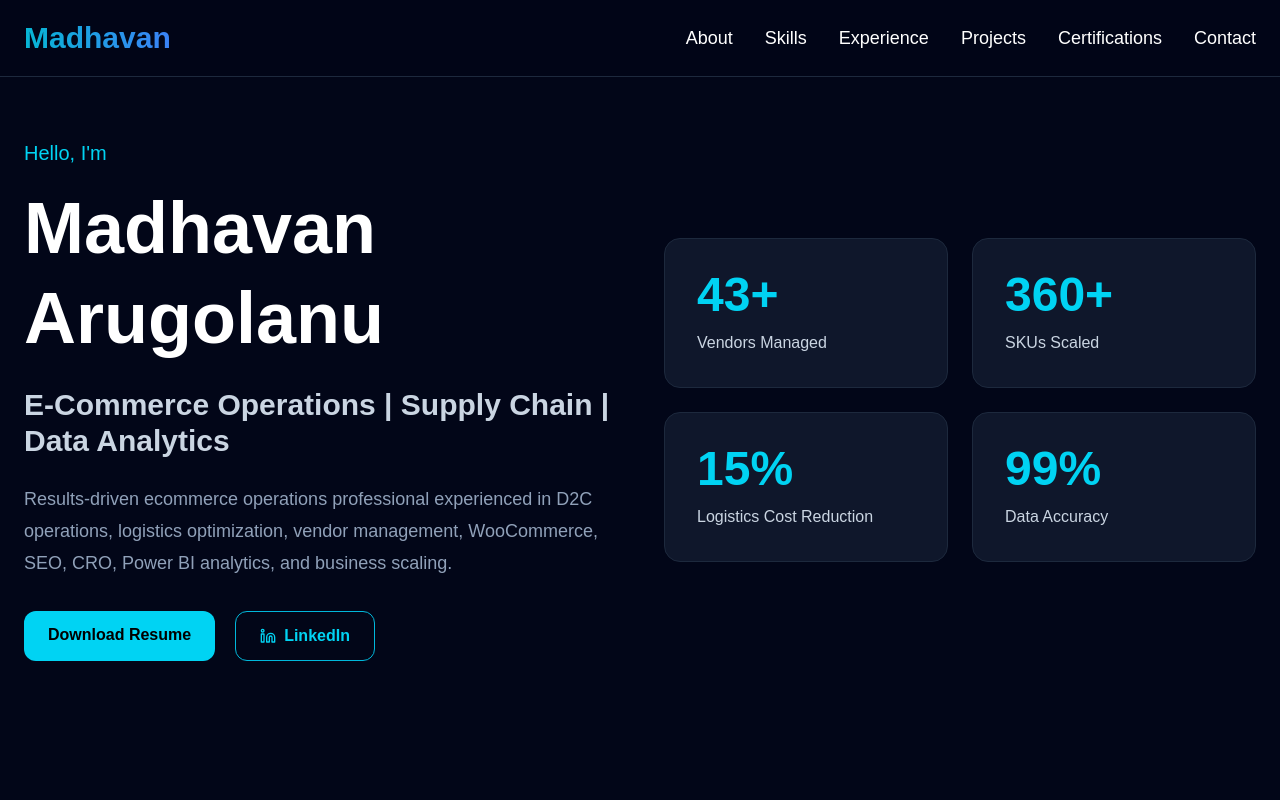
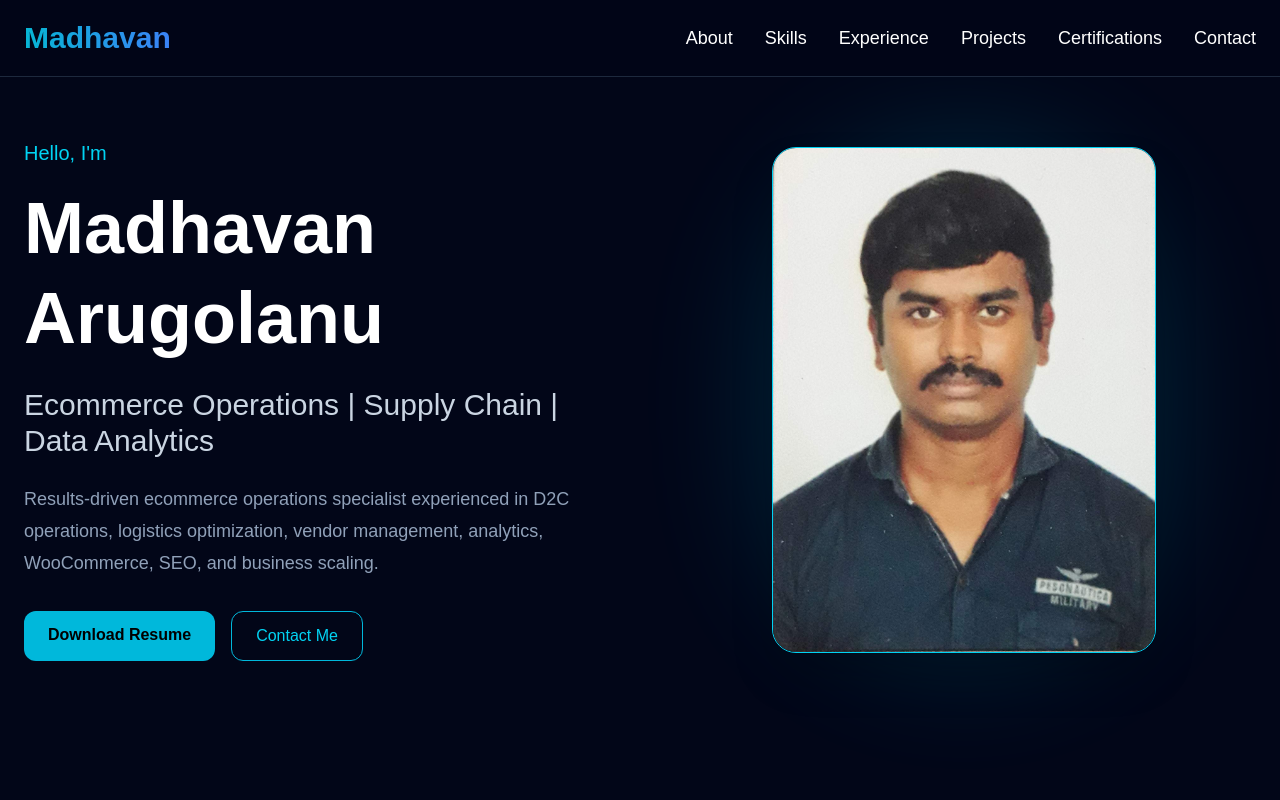
Before and after one commit to smartshopperdeals321-cyber/My-website, a React (Vite) app: page / in a window 1280 px wide. Shown: the top 800 px of the page. Built offline with nearby package versions, Linux system fonts and the light colour scheme.

Commit message:
Added profile image

```diff
--- a/src/components/Hero.jsx
+++ b/src/components/Hero.jsx
@@ -3,9 +3,11 @@ import { FiLinkedin, FiDownload } from "react-icons/fi";
 const Hero = () => {
   return (
   <section className="min-h-screen flex items-center bg-slate-950">
-      <div className="max-w-7xl mx-auto px-6 grid md:grid-cols-2 gap-12 items-center">
+  <div className="max-w-7xl mx-auto px-6 grid md:grid-cols-2 gap-16 items-center">
 
+    {/* LEFT SIDE */}
     <div>
+
       <p className="text-cyan-400 text-xl mb-4">
         Hello, I'm
       </p>
@@ -15,56 +17,50 @@ const Hero = () => {
         Arugolanu
       </h1>
 
-          <h2 className="text-2xl md:text-3xl font-semibold text-slate-300 mb-6">
-            E-Commerce Operations | Supply Chain | Data Analytics
+      <h2 className="text-2xl md:text-3xl text-slate-300 mb-6">
+        Ecommerce Operations | Supply Chain | Data Analytics
       </h2>
 
       <p className="text-slate-400 text-lg leading-8 mb-8">
-            Results-driven ecommerce operations professional experienced in D2C operations,
-            logistics optimization, vendor management, WooCommerce, SEO, CRO,
-            Power BI analytics, and business scaling.
+        Results-driven ecommerce operations specialist experienced in
+        D2C operations, logistics optimization, vendor management,
+        analytics, WooCommerce, SEO, and business scaling.
       </p>
 
-          <div className="flex gap-5 flex-wrap">
+      <div className="flex flex-wrap gap-4">
+
         <a
           href="/resume.pdf"
           download
-                className="px-6 py-3 rounded-xl bg-cyan-400 text-black font-semibold hover:bg-cyan-300 transition duration-300"
+          className="bg-cyan-500 hover:bg-cyan-400 px-6 py-3 rounded-xl text-black font-semibold transition"
         >
           Download Resume
         </a>
 
         <a
-              href="https://linkedin.com"
-              target="_blank"
-              className="border border-cyan-500 text-cyan-400 hover:bg-cyan-500 hover:text-white px-6 py-3 rounded-xl font-semibold flex items-center gap-2"
+          href="#contact"
+          className="border border-cyan-500 text-cyan-400 hover:bg-cyan-500 hover:text-black px-6 py-3 rounded-xl transition"
         >
-              <FiLinkedin />
-              LinkedIn
+          Contact Me
         </a>
-          </div>
+
       </div>
 
-        <div className="grid grid-cols-2 gap-6">
-
-          <div className="bg-slate-900 p-8 rounded-2xl border border-slate-800">
-            <h3 className="text-5xl font-bold text-cyan-400 mb-3">43+</h3>
-            <p className="text-slate-300">Vendors Managed</p>
     </div>
 
-          <div className="bg-slate-900 p-8 rounded-2xl border border-slate-800">
-            <h3 className="text-5xl font-bold text-cyan-400 mb-3">360+</h3>
-            <p className="text-slate-300">SKUs Scaled</p>
-          </div>
+    {/* RIGHT SIDE IMAGE */}
+    <div className="flex justify-center">
 
-          <div className="bg-slate-900 p-8 rounded-2xl border border-slate-800">
-            <h3 className="text-5xl font-bold text-cyan-400 mb-3">15%</h3>
-            <p className="text-slate-300">Logistics Cost Reduction</p>
-          </div>
+      <div className="relative">
 
-          <div className="bg-slate-900 p-8 rounded-2xl border border-slate-800">
-            <h3 className="text-5xl font-bold text-cyan-400 mb-3">99%</h3>
-            <p className="text-slate-300">Data Accuracy</p>
+        <div className="absolute inset-0 bg-cyan-500 blur-3xl opacity-20 rounded-full"></div>
+
+        <img
+          src={profile}
+          alt="Madhavan"
+          className="relative w-72 md:w-96 rounded-3xl border border-cyan-400 shadow-2xl object-cover"
+        />
+
       </div>
 
     </div>
@@ -75,3 +71,4 @@ const Hero = () => {
 };
 
 export default Hero;
+import profile from "../assets/profile.jpg";
```
Lines whose indentation alone changed are shown as unchanged.
